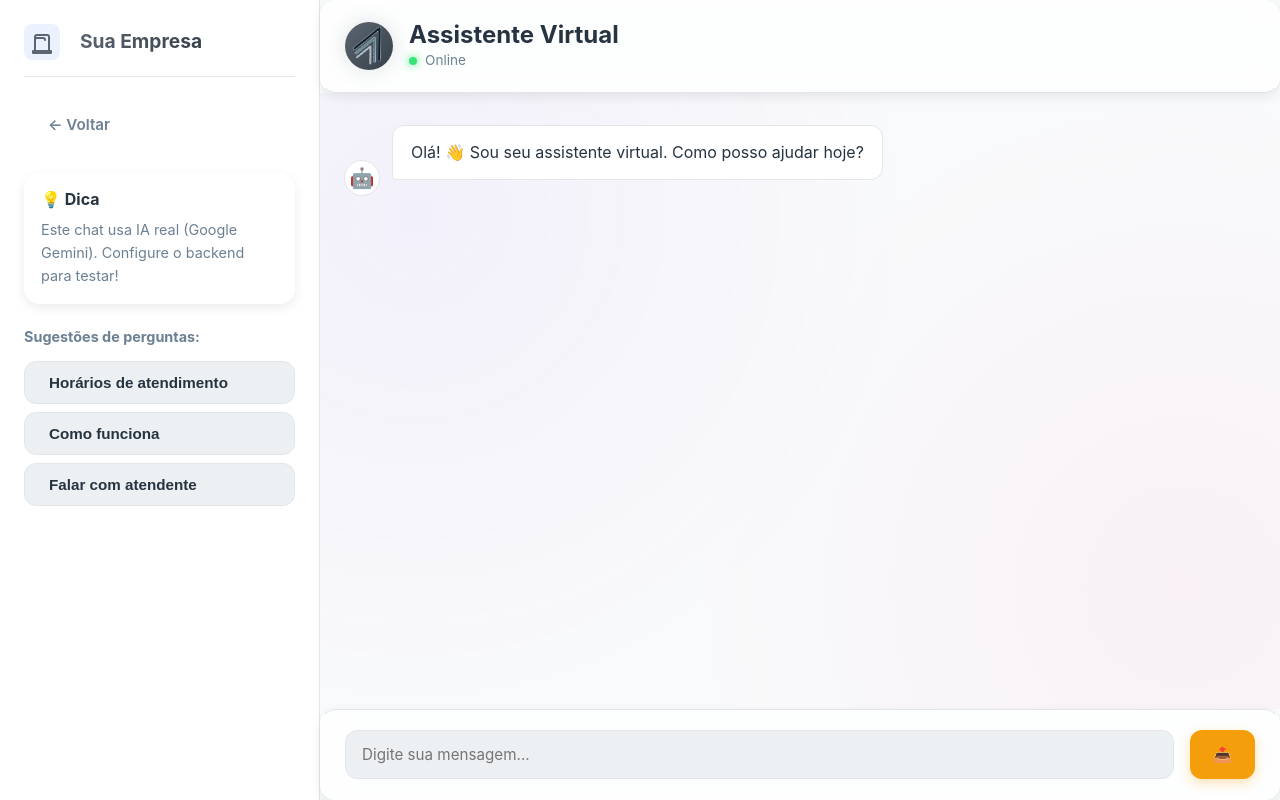
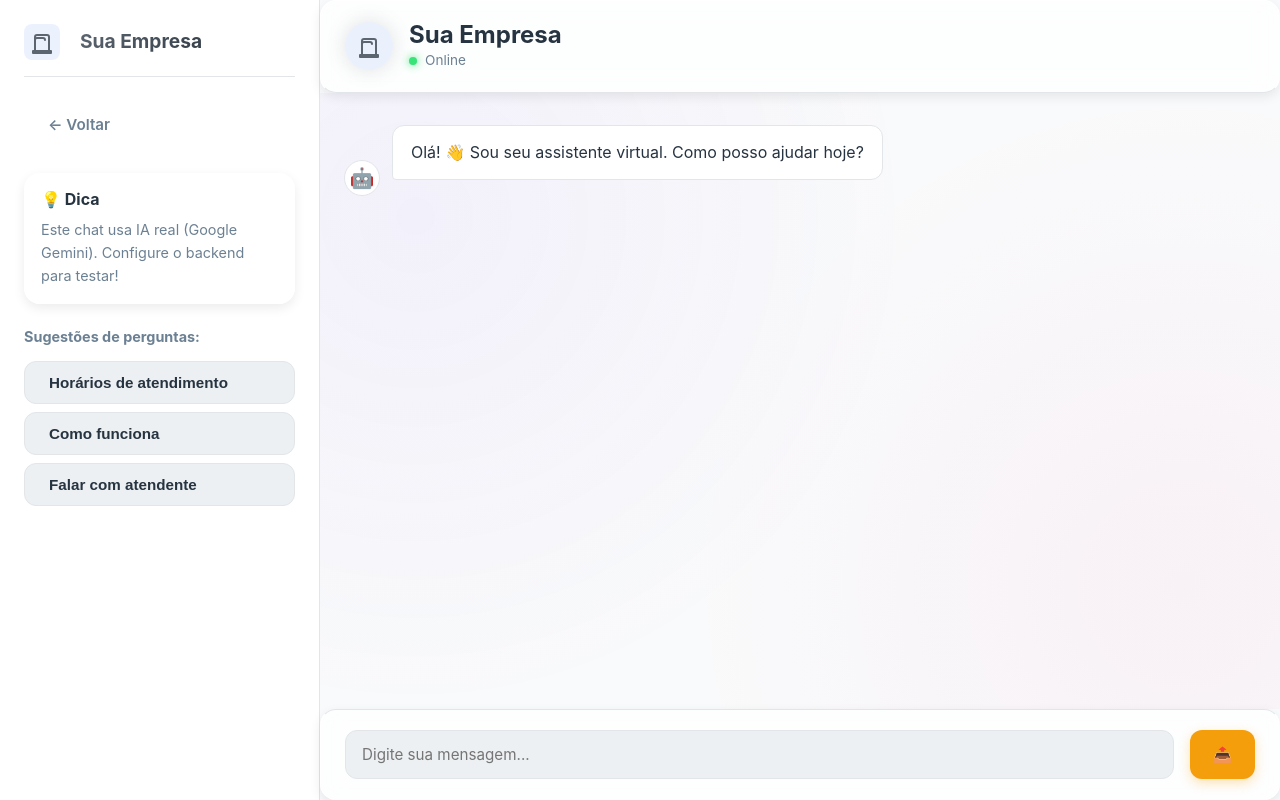
Before and after one commit to dilob0802-rgb/atendimento-ia, a Next.js app in the folder frontend/: page /chat-demo in a window 1280 px wide. Built offline with nearby package versions, Linux system fonts and the light colour scheme; no server answers.

Commit message:
UI: Ajusta Header do Chat Demo com nome e ícone da empresa

```diff
--- a/frontend/src/pages/chat-demo.js
+++ b/frontend/src/pages/chat-demo.js
@@ -188,11 +188,11 @@ export default function ChatDemo() {
                 <div className={styles.chatContainer}>
                     <div className={styles.chatHeader + ' glass-card'}>
                         <div className={styles.chatHeaderInfo}>
-                            <div className={styles.chatHeaderAvatar} style={{ display: 'flex', alignItems: 'center', justifyContent: 'center' }}>
-                                <img src="/logo.png" alt="Bot" style={{ width: '80%', height: '80%', objectFit: 'contain' }} />
+                            <div className={styles.chatHeaderAvatar} style={{ display: 'flex', alignItems: 'center', justifyContent: 'center', background: 'rgba(59, 130, 246, 0.1)', borderRadius: '50%' }}>
+                                <svg width="24" height="24" viewBox="0 0 24 24" fill="none" stroke="currentColor" strokeWidth="2" strokeLinecap="round" strokeLinejoin="round" style={{ color: 'var(--primary)' }}><rect x="3" y="21" width="18" height="2"></rect><path d="M5 21V7a2 2 0 0 1 2-2h10a2 2 0 0 1 2 2v14"></path><path d="M5 10a2 2 0 0 1 2-2h6a2 2 0 0 1 2 2"></path></svg>
                             </div>
                             <div>
-                                <h3 style={{ margin: 0 }}>Assistente Virtual</h3>
+                                <h3 style={{ margin: 0 }}>{companyName}</h3>
                                 <span className={styles.chatStatus}>
                                     <span className={styles.statusDot}></span>
                                     Online
```
